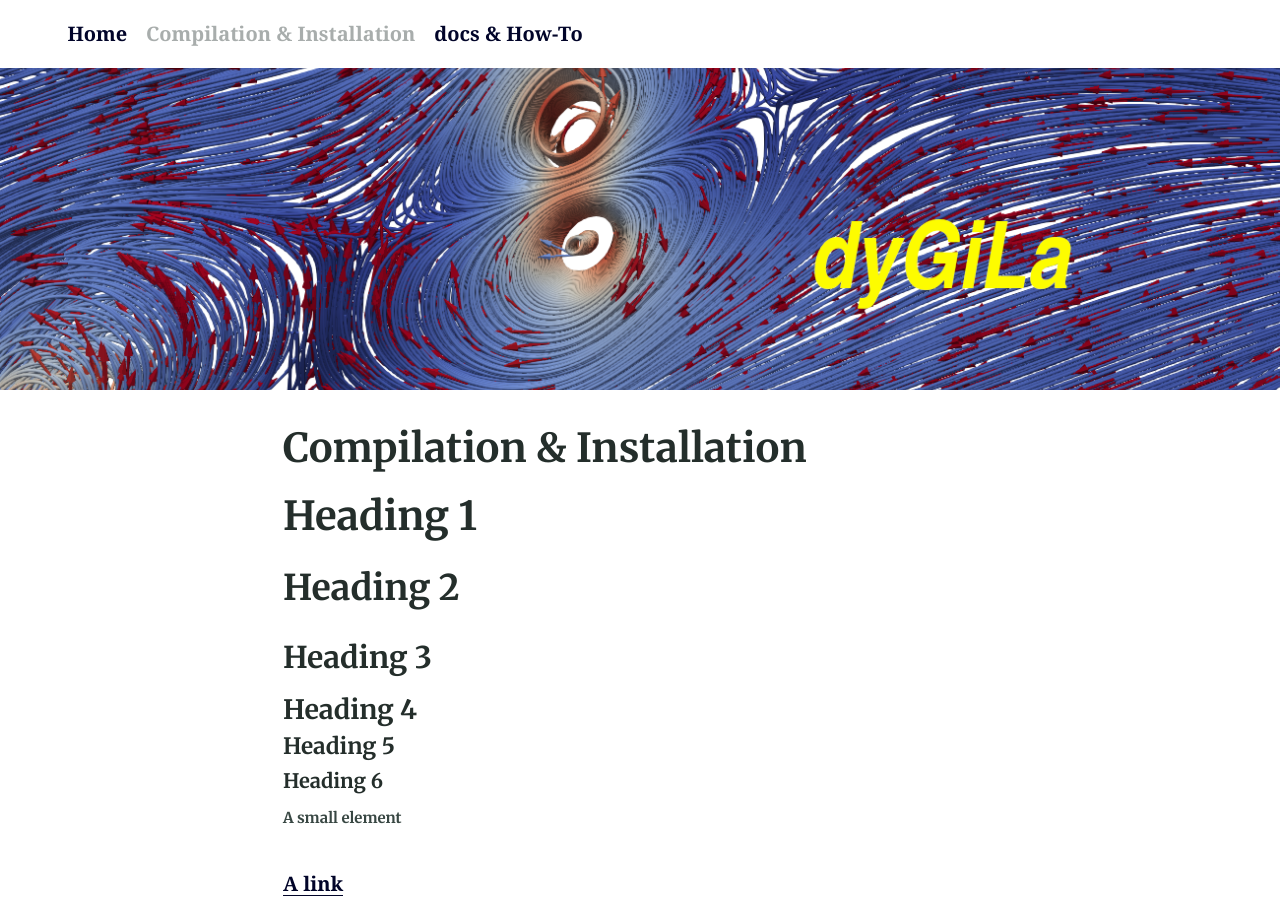
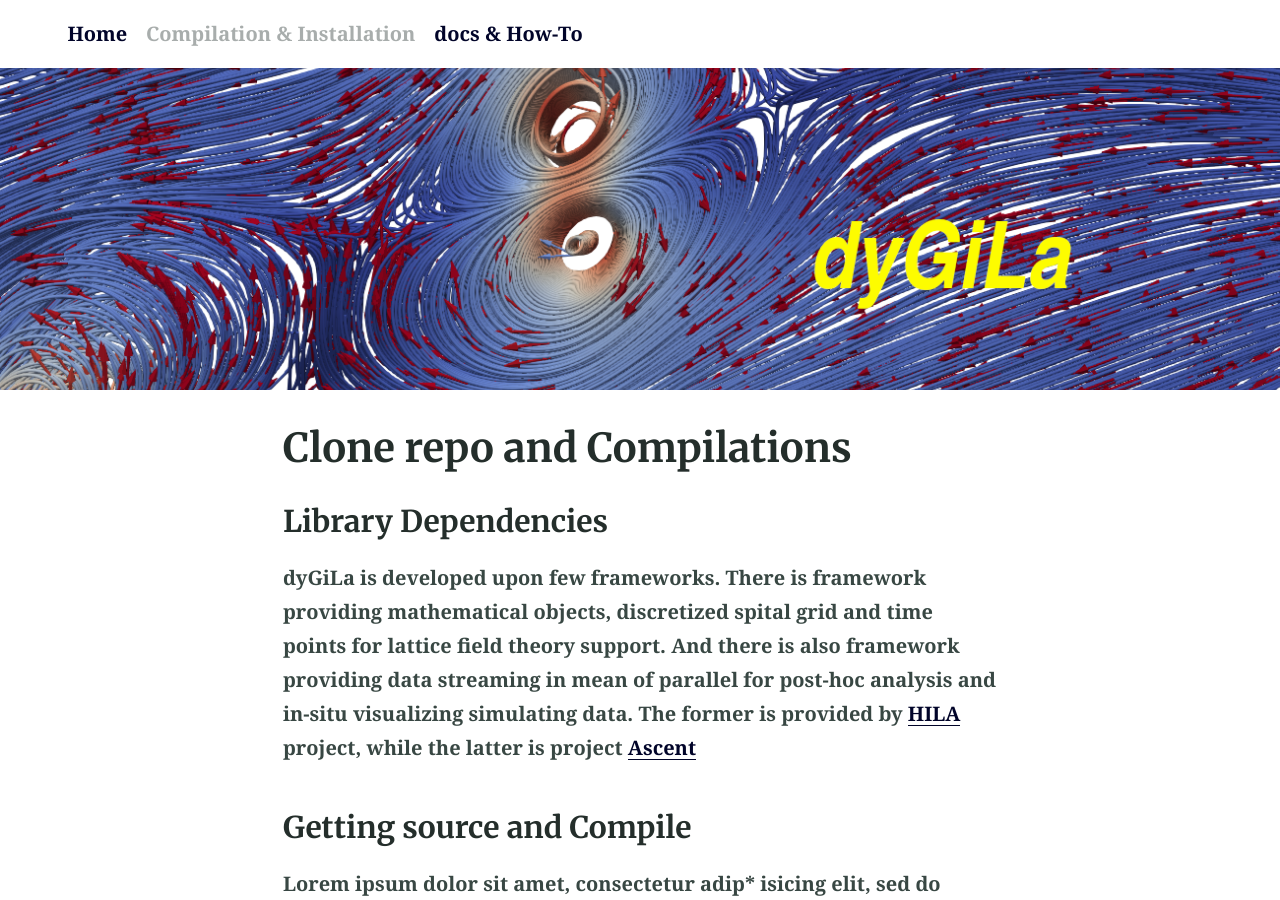
Before and after one commit to dyGiLa/dygila.github.io, a Jekyll site: the page built from install.md, in a window 1280 px wide and 900 px high. Built offline with Jekyll 4.4.1, drawn with Linux system fonts in a browser that asks for light colours.

Commit message:
edit install.md

```diff
--- a/install.md
+++ b/install.md
@@ -1,24 +1,18 @@
 ---
-title: Compilation & Installation
+title: Clone repo and Compilations
 feature_image: "/pic/title-pic-c.png"
 excerpt: "Clone repo and compilation"
 ---
 
-# Heading 1
+### Library Dependencies
 
-## Heading 2
+dyGiLa is developed upon few frameworks. There is framework providing mathematical objects, discretized spital grid and time points for lattice field theory support.
+And there is also framework providing data streaming in mean of parallel for post-hoc analysis and in-situ visualizing simulating data.
+The former is provided by [HILA](https://cft-hy.github.io/HILA.home) project, while the latter is project [Ascent](https://ascent.readthedocs.io/en/latest)
 
-### Heading 3
+### Getting source and Compile
 
-#### Heading 4
 
-##### Heading 5
-
-###### Heading 6
-
-<small>A small element</small>
-
-[A link](https://david.darn.es "A link")
 
 Lorem ipsum dolor sit amet, consectetur adip* isicing elit, sed do eiusmod *tempor incididunt ut labore et dolore magna aliqua.
 
```
